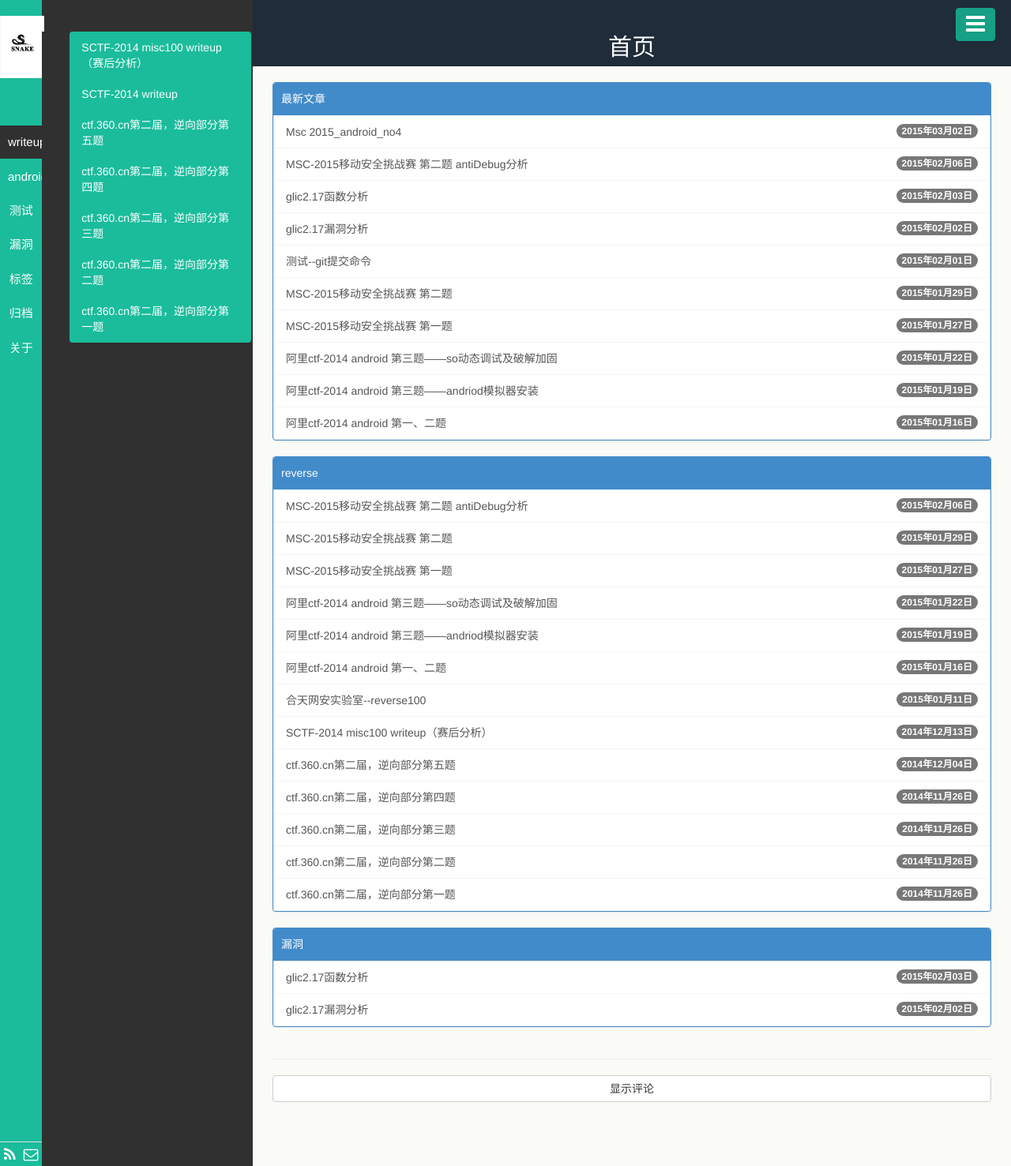
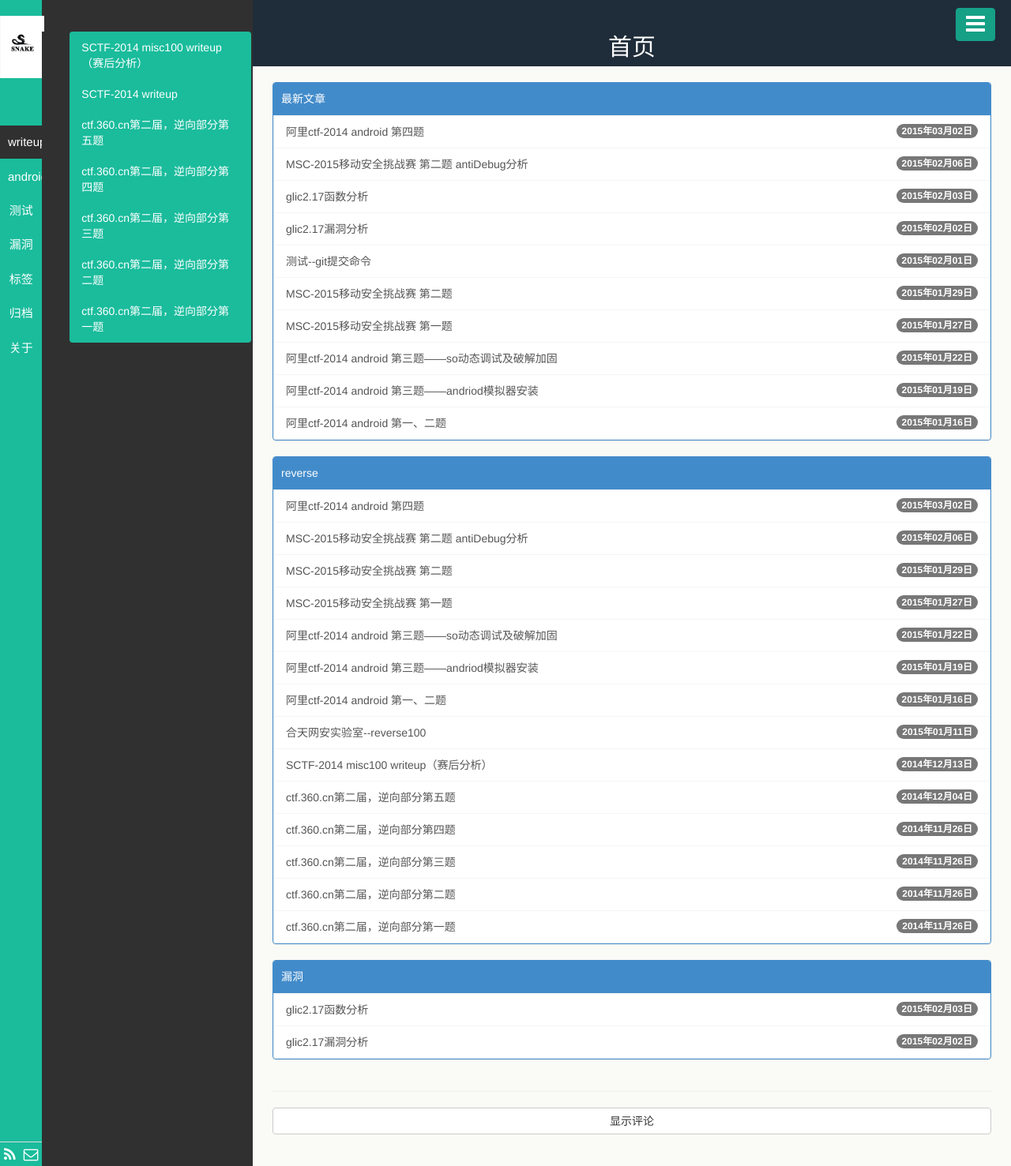
Before and after one commit to cugou/cugou.github.io, a Jekyll site: the page built from index.html, in a window 1280 px wide. Shown: the whole page at 79% size. Built offline with Jekyll 4.4.1, drawn with Linux system fonts in a browser that asks for light colours; the list of posts is cut into pages by our own code.

Commit message:
2015-03-02

```diff
--- a/_posts/android/2015-03-02-msc-2015_android_No4.md
+++ b/_posts/android/2015-03-02-msc-2015_android_No4.md
@@ -1,3 +1,12 @@
+---
+layout: post
+title:  阿里ctf-2014 android 第四题
+category: android
+tags: reverse
+keywords:
+description:
+---
+
 # evilapk400分析
 
 ###一、JNI_Onload
```
